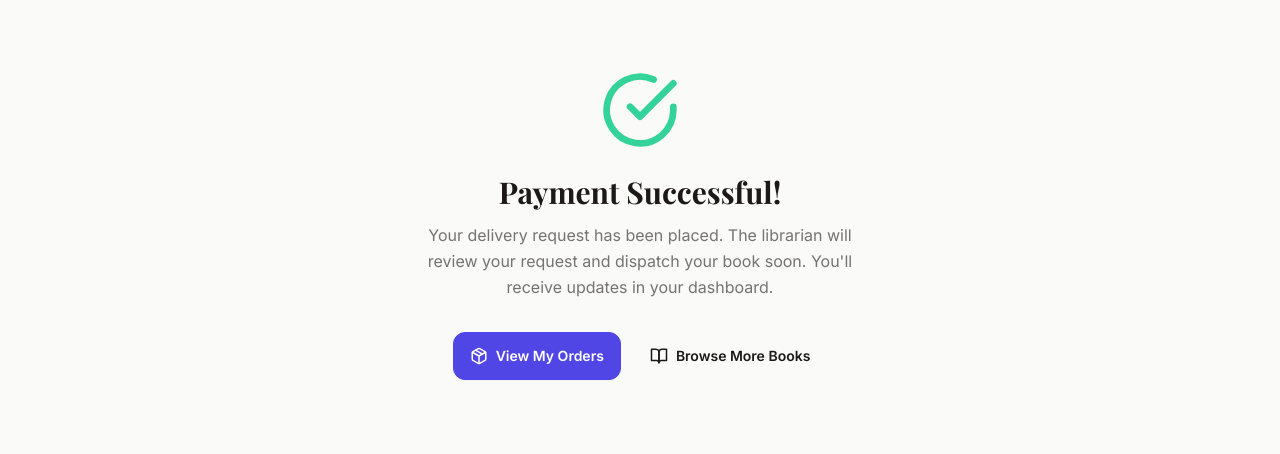
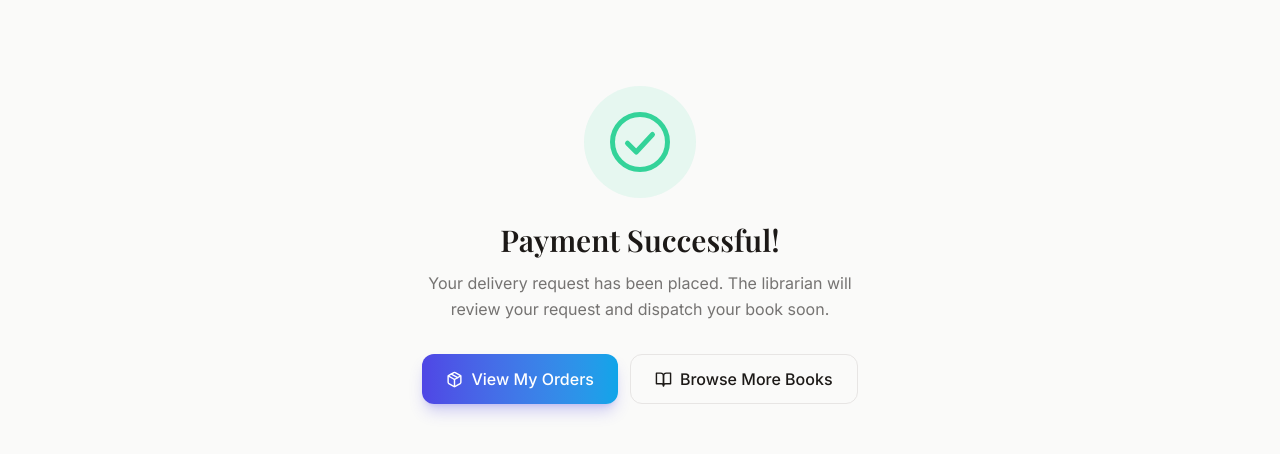
Before and after one commit to Sani48-code/BiblioDrop-Frontend, a React (Vite) app: page /payment-success in a window 1280 px wide. Shown: the part 159-613 px from the top of the page. Built offline with nearby package versions, Linux system fonts and the light colour scheme; no server answers; a web font is replaced by a local one.

Commit message:
design: redesign NotFound with gradient-text 404 and PaymentSuccess with animated SVG checkmark

```diff
--- a/src/pages/NotFound.jsx
+++ b/src/pages/NotFound.jsx
@@ -1,29 +1,30 @@
 import { Link } from 'react-router-dom'
 import { motion } from 'framer-motion'
-import { BookOpen, Home } from 'lucide-react'
+import { Home, BookOpen } from 'lucide-react'
 
 const NotFound = () => (
-  <div className="min-h-[80vh] flex items-center justify-center px-4">
+  <div className="min-h-[85vh] flex items-center justify-center px-4">
     <div className="text-center">
-      <p className="text-8xl font-display font-bold text-primary mb-4">404</p>
+      <p className="font-display text-9xl font-bold gradient-text mb-4 leading-none">404</p>
 
       <motion.div
         animate={{ y: [0, -12, 0] }}
         transition={{ repeat: Infinity, duration: 2.5, ease: 'easeInOut' }}
         className="flex justify-center mb-6"
       >
-        <BookOpen size={64} className="text-primary/40" />
+        <BookOpen size={64} className="text-primary/30" strokeWidth={1.5} />
       </motion.div>
 
-      <h2 className="text-2xl font-display font-semibold text-base-content mb-2">
-        Oops! Page not found
-      </h2>
-      <p className="text-base-content/60 mb-8 max-w-sm mx-auto">
+      <h2 className="font-display text-2xl text-base-content mb-2">Oops! Page not found</h2>
+      <p className="text-base-content/50 mb-8 max-w-sm mx-auto">
         The page you&apos;re looking for seems to have been misplaced on the shelf.
       </p>
 
-      <Link to="/" className="btn btn-primary rounded-xl gap-2">
-        <Home size={18} /> Go Back Home
+      <Link
+        to="/"
+        className="inline-flex items-center gap-2 bg-gradient-to-r from-primary to-secondary text-white px-7 py-3 rounded-xl font-medium hover:opacity-90 hover:-translate-y-0.5 transition-all shadow-lg shadow-primary/25 cursor-pointer"
+      >
+        <Home size={17} /> Go Back Home
       </Link>
     </div>
   </div>
--- a/src/pages/PaymentSuccess.jsx
+++ b/src/pages/PaymentSuccess.jsx
@@ -1,37 +1,54 @@
 import { Link } from 'react-router-dom'
 import { motion } from 'framer-motion'
-import { CheckCircle, Package, BookOpen } from 'lucide-react'
+import { Package, BookOpen } from 'lucide-react'
 
 const PaymentSuccess = () => (
-  <div className="min-h-[80vh] flex items-center justify-center px-4">
+  <div className="min-h-[85vh] flex items-center justify-center px-4">
     <div className="text-center max-w-md">
       <motion.div
         initial={{ scale: 0, opacity: 0 }}
         animate={{ scale: 1, opacity: 1 }}
-        transition={{ type: 'spring', stiffness: 200, damping: 15 }}
+        transition={{ type: 'spring', stiffness: 200, damping: 15, delay: 0.1 }}
         className="flex justify-center mb-6"
       >
-        <CheckCircle size={80} className="text-success" />
+        <div className="w-28 h-28 rounded-full bg-success/10 flex items-center justify-center">
+          <svg width="60" height="60" viewBox="0 0 24 24" fill="none">
+            <circle cx="12" cy="12" r="11" stroke="#34D399" strokeWidth="2" />
+            <motion.path
+              d="M7 12.5l3.5 3.5 6.5-7"
+              stroke="#34D399"
+              strokeWidth="2"
+              strokeLinecap="round"
+              strokeLinejoin="round"
+              initial={{ pathLength: 0 }}
+              animate={{ pathLength: 1 }}
+              transition={{ delay: 0.5, duration: 0.5, ease: 'easeOut' }}
+            />
+          </svg>
+        </div>
       </motion.div>
 
       <motion.div
         initial={{ opacity: 0, y: 20 }}
         animate={{ opacity: 1, y: 0 }}
-        transition={{ delay: 0.3, duration: 0.5 }}
+        transition={{ delay: 0.4, duration: 0.5 }}
       >
-        <h1 className="text-3xl font-display font-bold text-base-content mb-3">
-          Payment Successful!
-        </h1>
+        <h1 className="font-display text-3xl text-base-content mb-3">Payment Successful!</h1>
         <p className="text-base-content/60 mb-8 leading-relaxed">
-          Your delivery request has been placed. The librarian will review your request and dispatch your book soon. You&apos;ll receive updates in your dashboard.
+          Your delivery request has been placed. The librarian will review your request and dispatch your book soon.
         </p>
-
         <div className="flex flex-col sm:flex-row gap-3 justify-center">
-          <Link to="/dashboard/user/history" className="btn btn-primary rounded-xl gap-2">
-            <Package size={18} /> View My Orders
+          <Link
+            to="/dashboard/user/history"
+            className="inline-flex items-center justify-center gap-2 bg-gradient-to-r from-primary to-secondary text-white px-6 py-3 rounded-xl font-medium hover:opacity-90 hover:-translate-y-0.5 transition-all shadow-lg shadow-primary/25 cursor-pointer"
+          >
+            <Package size={17} /> View My Orders
           </Link>
-          <Link to="/browse" className="btn btn-ghost rounded-xl gap-2">
-            <BookOpen size={18} /> Browse More Books
+          <Link
+            to="/browse"
+            className="inline-flex items-center justify-center gap-2 border border-base-300 text-base-content px-6 py-3 rounded-xl font-medium hover:border-primary/40 transition-colors cursor-pointer"
+          >
+            <BookOpen size={17} /> Browse More Books
           </Link>
         </div>
       </motion.div>
```
